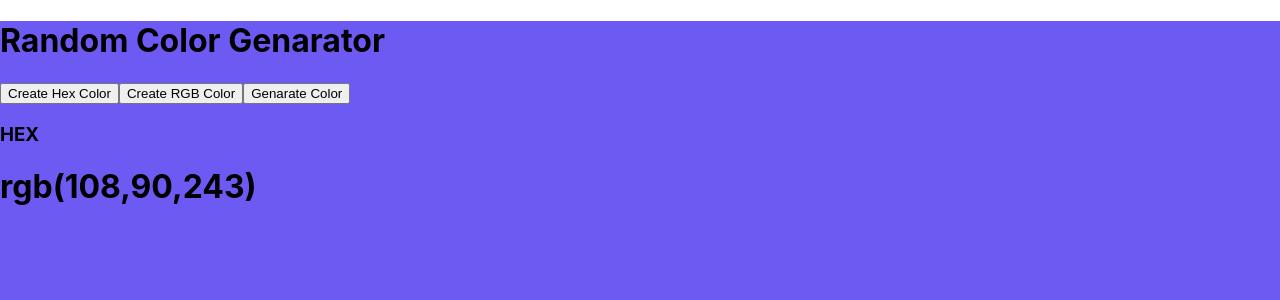
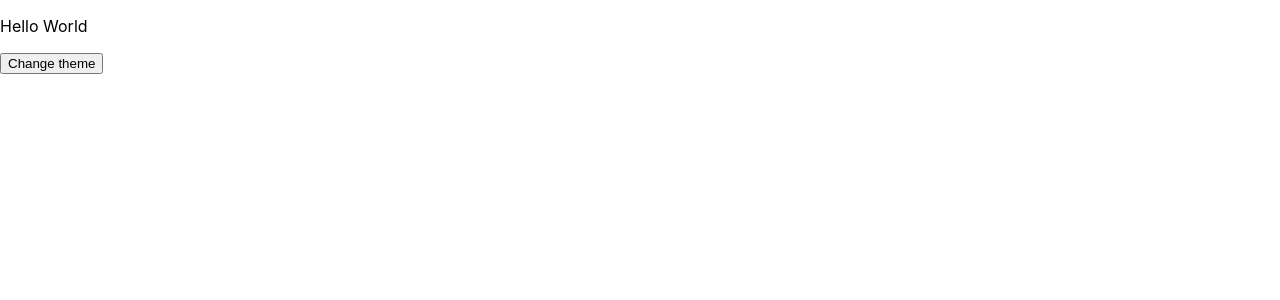
Before and after one commit to PrathmTest24/mini-projects, a React (Create React App) app: page / in a window 1280 px wide. Shown: the top 300 px of the page. Built offline with nearby package versions, Linux system fonts and the light colour scheme.

Commit message:
Light-Dark-Mode #1

```diff
--- a/src/App.js
+++ b/src/App.js
@@ -1,10 +1,16 @@
 import logo from './logo.svg';
 import './App.css';
 import Random from './components/random-color/random';
+import LigthDark from './components/light-dark-mode/LigthDark';
 function App() {
   return (
     <>
-      <Random/>
+
+      {/* Random color Genarate      */}
+      {/* <Random/> */}
+
+      {/* Light - dark - mode  */}
+       <LigthDark/>
     </>
 
   );
--- /dev/null
+++ b/src/components/light-dark-mode/LigthDark.js
@@ -0,0 +1,28 @@
+import React from 'react'
+import useLocalStorage from './useLocalStorage'
+
+const LigthDark = () => {
+
+    const[theme ,setTheme] = useLocalStorage("theme","dark");
+
+    function handleToggleTheme(){
+        setTheme(theme==="light"?"dark":"light");
+    }
+
+    console.log(theme);
+
+  return (
+    <div className='light-dark-mode'>
+
+     <div className='container'>
+        <p>Hello World</p>
+        <button onClick={handleToggleTheme}>Change theme</button>
+     </div>
+
+
+
+    </div>
+  )
+}
+
+export default LigthDark
--- /dev/null
+++ b/src/components/light-dark-mode/useLocalStorage.js
@@ -0,0 +1,25 @@
+
+import React, { useEffect, useState } from 'react'
+
+
+
+export default function useLocalStorage(key,defaultValue){
+
+    const[value,setValue] = useState(()=>{
+
+         let currentValue;
+         try{
+            currentValue = JSON.parse(localStorage.getItem(key) || String(defaultValue));
+         }catch(error){
+            console.log(error);
+            currentValue=defaultValue;
+         }
+           return currentValue;
+    });
+
+    useEffect(()=>{
+        localStorage.setItem(key,JSON.stringify(value))
+    },[key,value]);
+
+    return[value,setValue]
+}
```
Also changed, not shown: src/components/light-dark-mode/theme.css (added).
